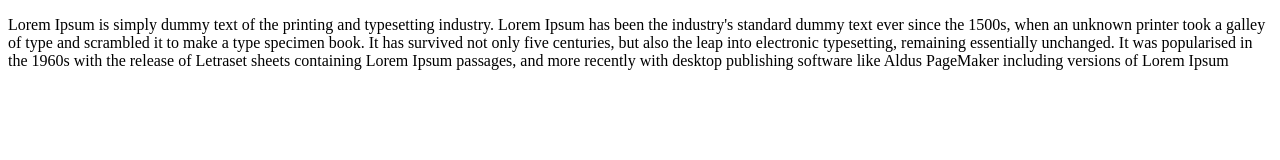
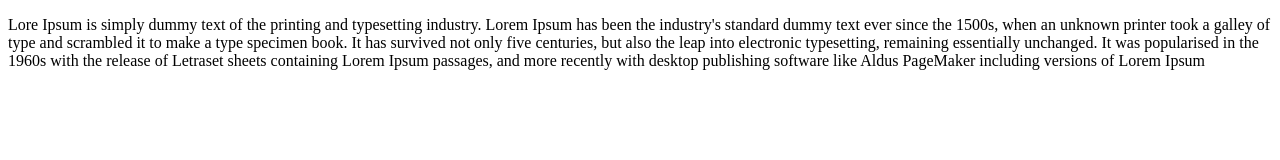
Before and after one commit to OscarUlloa/proyectoDemoCursoPrework, a plain HTML site: page index.html in a window 1280 px wide. Drawn offline with Linux system fonts and the light colour scheme.

Commit message:
cambios prueba Lore

```diff
--- a/index.html
+++ b/index.html
@@ -8,7 +8,7 @@
 </head>
 <body>
     <p>
-        Lorem Ipsum is simply dummy text of the printing and typesetting industry. Lorem Ipsum has been the industry's standard dummy text ever since the 1500s, when an unknown printer took a galley of type and scrambled it to make a type specimen book. It has survived not only five centuries, but also the leap into electronic typesetting, remaining essentially unchanged. It was popularised in the 1960s with the release of Letraset sheets containing Lorem Ipsum passages, and more recently with desktop publishing software like Aldus PageMaker including versions of Lorem Ipsum
+        Lore Ipsum is simply dummy text of the printing and typesetting industry. Lorem Ipsum has been the industry's standard dummy text ever since the 1500s, when an unknown printer took a galley of type and scrambled it to make a type specimen book. It has survived not only five centuries, but also the leap into electronic typesetting, remaining essentially unchanged. It was popularised in the 1960s with the release of Letraset sheets containing Lorem Ipsum passages, and more recently with desktop publishing software like Aldus PageMaker including versions of Lorem Ipsum
     </p>
 </body>
 </html>
```
